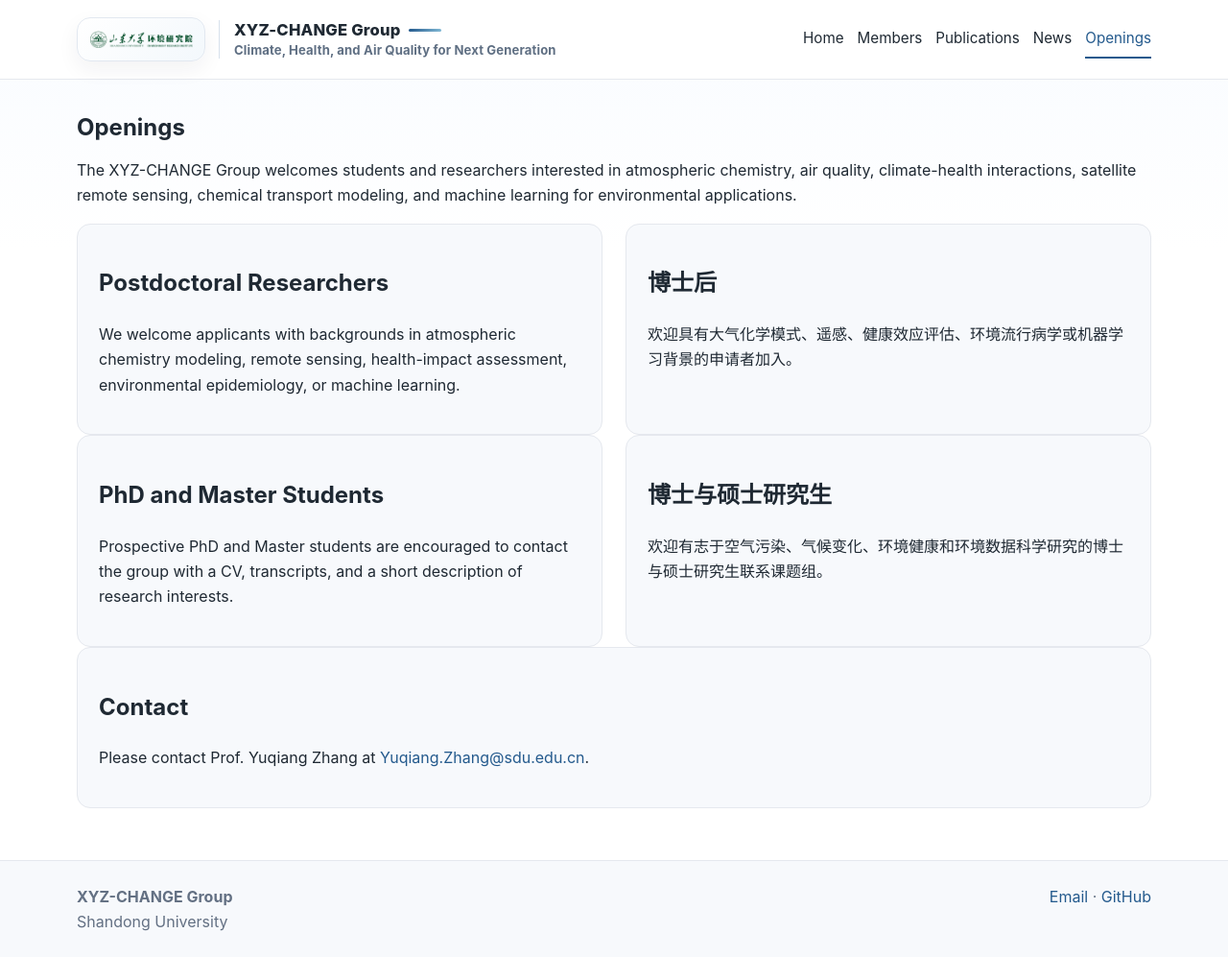
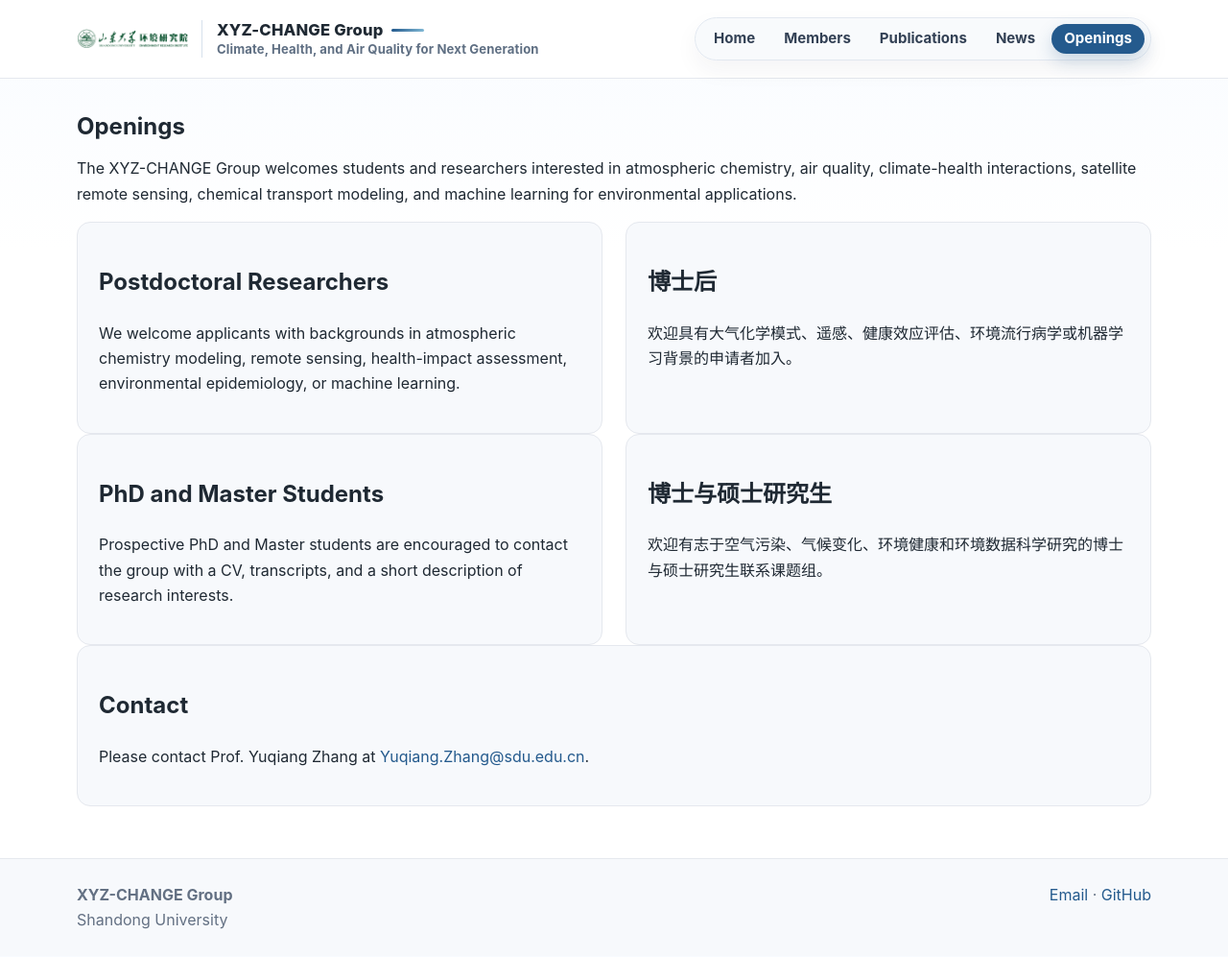
Before and after one commit to MuJSh/xyz_CHANGE, a Jekyll site: the page built from _pages/openings.md, in a window 1280 px wide and 997 px high. Shown: the whole window at 96% size. Built offline with Jekyll 4.4.1, drawn with Linux system fonts in a browser that asks for light colours.

Commit message:
Refine header logo and navigation styling

```diff
--- a/_includes/header.html
+++ b/_includes/header.html
@@ -1,21 +1,116 @@
 <header class="site-header">
   <div class="container header-inner">
-    <a class="site-brand" href="{{ '/' | relative_url }}" style="display: flex; align-items: center; gap: 14px; color: inherit; text-decoration: none;">
-      <span class="brand-logo-frame" style="display: inline-flex; align-items: center; justify-content: center; height: 46px; min-width: 120px; padding: 8px 12px; border: 1px solid #e2e8f0; border-radius: 14px; background: linear-gradient(135deg, #ffffff 0%, #f3f8fc 100%); box-shadow: 0 8px 22px rgba(31, 41, 51, 0.06);">
-        <img class="sdu-header-logo" src="{{ '/assets/img/news/sdulogo.png' | relative_url }}" alt="Shandong University logo" style="display: block; width: 108px; height: auto; max-height: 26px; object-fit: contain;">
-      </span>
-      <span class="site-title" style="position: relative; padding-left: 15px; border-left: 1px solid #d7e1ec;">
-        <span style="display: flex; align-items: center; gap: 9px; font-size: 1.04rem; font-weight: 800; letter-spacing: 0.01em; color: #1f2933;">
+    <a class="site-brand" href="{{ '/' | relative_url }}">
+      <img class="sdu-header-logo" src="{{ '/assets/img/news/sdulogo.png' | relative_url }}" alt="Shandong University logo">
+      <span class="site-title site-title-designed">
+        <span class="site-title-main">
           XYZ-CHANGE Group
-          <span aria-hidden="true" style="display: inline-block; width: 34px; height: 3px; border-radius: 999px; background: linear-gradient(90deg, #245a8d 0%, #7fb7d4 100%);"></span>
+          <span class="site-title-mark" aria-hidden="true"></span>
         </span>
-        <small style="margin-top: 2px; color: #5f6f83; font-weight: 650; letter-spacing: 0.01em;">Climate, Health, and Air Quality for Next Generation</small>
+        <small>Climate, Health, and Air Quality for Next Generation</small>
       </span>
     </a>
-    <nav class="site-nav" aria-label="Main navigation">
+    <nav class="site-nav header-nav" aria-label="Main navigation">
       {% for item in site.navigation %}
-        <a href="{{ item.url | relative_url }}" {% if page.url == item.url %}class="active"{% endif %}>{{ item.title }}</a>
+        <a class="nav-pill{% if page.url == item.url %} active{% endif %}" href="{{ item.url | relative_url }}">{{ item.title }}</a>
       {% endfor %}
     </nav>
   </div>
 </header>
+
+<style>
+.site-brand {
+  display: flex;
+  align-items: center;
+  gap: 14px;
+  color: inherit;
+  text-decoration: none;
+}
+
+.site-brand:hover {
+  text-decoration: none;
+}
+
+.sdu-header-logo {
+  display: block;
+  width: 116px;
+  height: auto;
+  max-height: 34px;
+  object-fit: contain;
+}
+
+.site-title-designed {
+  position: relative;
+  padding-left: 15px;
+  border-left: 1px solid #d7e1ec;
+}
+
+.site-title-main {
+  display: flex;
+  align-items: center;
+  gap: 9px;
+  font-size: 1.04rem;
+  font-weight: 800;
+  letter-spacing: 0.01em;
+  color: #1f2933;
+}
+
+.site-title-mark {
+  display: inline-block;
+  width: 34px;
+  height: 3px;
+  border-radius: 999px;
+  background: linear-gradient(90deg, #245a8d 0%, #7fb7d4 100%);
+}
+
+.site-title-designed small {
+  margin-top: 2px;
+  color: #5f6f83;
+  font-weight: 650;
+  letter-spacing: 0.01em;
+}
+
+.header-nav {
+  display: flex;
+  align-items: center;
+  gap: 4px;
+  padding: 6px;
+  border: 1px solid #e2e8f0;
+  border-radius: 999px;
+  background: rgba(247, 250, 252, 0.88);
+  box-shadow: 0 10px 24px rgba(31, 41, 51, 0.05);
+}
+
+.header-nav .nav-pill {
+  display: inline-flex;
+  align-items: center;
+  justify-content: center;
+  padding: 7px 13px;
+  border: 0;
+  border-bottom: 0 !important;
+  border-radius: 999px;
+  color: #334155;
+  font-size: 0.94rem;
+  font-weight: 650;
+  line-height: 1.1;
+  transition: background 0.18s ease, color 0.18s ease, box-shadow 0.18s ease, transform 0.18s ease;
+}
+
+.header-nav .nav-pill:hover {
+  background: #eaf2f8;
+  color: #245a8d;
+  text-decoration: none;
+  transform: translateY(-1px);
+}
+
+.header-nav .nav-pill.active {
+  background: #245a8d;
+  color: #ffffff;
+  box-shadow: 0 8px 18px rgba(36, 90, 141, 0.22);
+}
+
+.header-nav .nav-pill.active:hover {
+  background: #183f66;
+  color: #ffffff;
+}
+</style>
```
